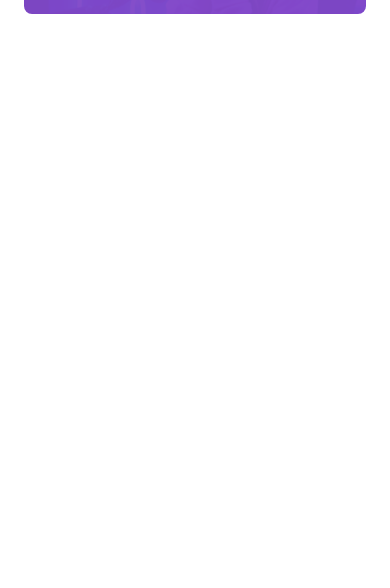
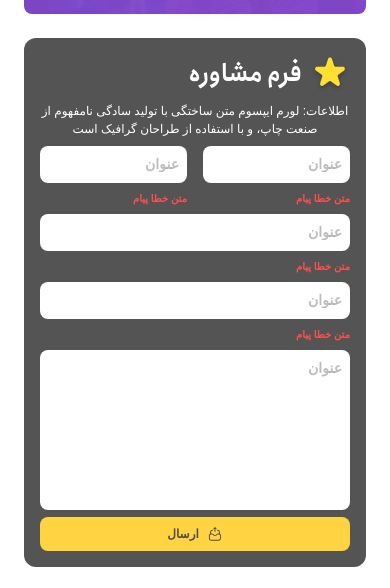
Before and after one commit to merajpiri1383/matzon-frontend, a Next.js app: page / in a window 390 px wide. Shown: the part 843-1431 px from the top of the page. Before the commit the page ends 881 px from the top, so only its background shows below. Built offline with nearby package versions, Linux system fonts and the light colour scheme.

Commit message:
Add Form Mobile

```diff
--- /dev/null
+++ b/app/components/form.tsx
@@ -0,0 +1,19 @@
+"use client"
+import dynamic from "next/dynamic";
+import useDeviceType from "@/utils/hooks/deviceType";
+const FormMobile = dynamic(() => import("@/app/components/formMobile"),{ssr : false});
+
+const Form = () => {
+
+    const deviceType = useDeviceType();
+
+    return (
+        <>
+            {
+                deviceType === "desktop" ?
+                "" :
+                <FormMobile />
+            }
+        </>
+    )
+};export default Form;
--- /dev/null
+++ b/app/components/formMobile.tsx
@@ -0,0 +1,73 @@
+import StarIcon from "@/components/icons/home/star";
+import UploadIcon from "@/components/icons/home/upload";
+
+const FormMobile = () => {
+
+    return (
+        <div className="bg-[#545454] rounded-[12px] m-6 p-4">
+            <div className="flex items-center justify-end gap-2">
+                <p className="text-[#FFFFFF] anjoman-font font-black text-[24px]">فرم مشاوره</p>
+                <div className="size-[40px]">
+                    <StarIcon />
+                </div>
+            </div>
+            <p className="text-[#FFFFFF] text-[12px] my-2 text-center">
+                اطلاعات: لورم ایپسوم متن ساختگی با تولید سادگی نامفهوم
+                از صنعت چاپ، و با استفاده از طراحان گرافیک است</p>
+
+            <div className="grid grid-cols-2 [direction:rtl] gap-x-4">
+                <div className="col-span-1">
+                    <input
+                        type="text"
+                        placeholder="عنوان"
+                        className="bg-[#FFFFFF] text-[#7B7B7B] rounded-[8px]
+                        text-[14px] font-semibold p-2 w-full outline-none"
+                    />
+                    <p className="text-[#FF4F4F] font-semibold text-[10px] my-2">متن خطا پیام</p>
+                </div>
+                <div className="col-span-1">
+                    <input
+                        type="text"
+                        placeholder="عنوان"
+                        className="bg-[#FFFFFF] text-[#7B7B7B] rounded-[8px]
+                        text-[14px] font-semibold p-2 w-full outline-none"
+                    />
+                    <p className="text-[#FF4F4F] font-semibold text-[10px] my-2">متن خطا پیام</p>
+                </div>
+
+                <div className="col-span-2">
+                    <input
+                        type="text"
+                        placeholder="عنوان"
+                        className="bg-[#FFFFFF] text-[#7B7B7B] rounded-[8px]
+                        text-[14px] font-semibold p-2 w-full outline-none"
+                    />
+                    <p className="text-[#FF4F4F] font-semibold text-[10px] my-2">متن خطا پیام</p>
+                </div>
+                <div className="col-span-2">
+                    <input
+                        type="text"
+                        placeholder="عنوان"
+                        className="bg-[#FFFFFF] text-[#7B7B7B] rounded-[8px]
+                        text-[14px] font-semibold p-2 w-full outline-none"
+                    />
+                    <p className="text-[#FF4F4F] font-semibold text-[10px] my-2">متن خطا پیام</p>
+                </div>
+
+                <div className="col-span-2">
+                    <textarea
+                        placeholder="عنوان"
+                        className="bg-[#FFFFFF] text-[#7B7B7B] rounded-[8px] h-40
+                        text-[14px] font-semibold p-2 w-full outline-none resize-none"></textarea>
+                </div>
+            </div>
+
+            <div className="bg-[#FFD342] flex items-center justify-center gap-2 py-[8px] rounded-[8px]">
+                <p className="text-[12px] font-semibold text-[#4F4F4F]">ارسال</p>
+                <div className="size-[16px]">
+                    <UploadIcon />
+                </div>
+            </div>
+        </div>
+    )
+}; export default FormMobile;
--- a/app/page.tsx
+++ b/app/page.tsx
@@ -2,12 +2,14 @@
 
 const Main = dynamic(() => import("@/app/components/main"), { ssr: true });
 const Services = dynamic(() => import("@/app/components/services"),{ssr : true});
+const Form = dynamic(() => import("@/app/components/form"),{ssr : true});
 
 const Page = () => {
     return (
         <>
             <Main />
             <Services />
+            <Form />
         </>
     )
 }; export default Page;
--- /dev/null
+++ b/components/icons/home/upload.tsx
@@ -0,0 +1,17 @@
+import { FC } from "react";
+
+interface Props {
+    color?: string,
+}
+
+const UploadIcon: FC<Props> = ({ color = "#4F4F4F" }) => {
+    return (
+        <svg width="100%" height="100%" viewBox="0 0 16 17" fill="none" xmlns="http://www.w3.org/2000/svg">
+            <path d="M7.99964 6.33337C7.7263 6.33337 7.49964 6.1067 7.49964 5.83337V3.04003L7.01964 3.52003C6.8263 3.71337 6.5063 3.71337 6.31297 3.52003C6.11964 3.3267 6.11964 3.0067 6.31297 2.81337L7.6463 1.48003C7.7863 1.34003 8.0063 1.29337 8.19297 1.37337C8.37964 1.4467 8.49964 1.63337 8.49964 1.83337V5.83337C8.49964 6.1067 8.27297 6.33337 7.99964 6.33337Z" fill={color} />
+            <path d="M9.33362 3.66663C9.20695 3.66663 9.08029 3.61996 8.98029 3.51996L7.64695 2.18663C7.45362 1.99329 7.45362 1.67329 7.64695 1.47996C7.84029 1.28663 8.16029 1.28663 8.35362 1.47996L9.68695 2.81329C9.88029 3.00663 9.88029 3.32663 9.68695 3.51996C9.58695 3.61996 9.46029 3.66663 9.33362 3.66663Z" fill={color} />
+            <path d="M10.6667 15.6667H5.33333C1.5 15.6667 1.5 13.6333 1.5 11.8333V11.1667C1.5 9.68 1.5 8 4.66667 8C5.46 8 5.75333 8.19333 6.16667 8.5C6.18667 8.52 6.21333 8.53333 6.23333 8.56L6.91333 9.28C7.48667 9.88667 8.52667 9.88667 9.1 9.28L9.78 8.56C9.8 8.54 9.82 8.52 9.84667 8.5C10.26 8.18667 10.5533 8 11.3467 8C14.5133 8 14.5133 9.68 14.5133 11.1667V11.8333C14.5 14.38 13.2133 15.6667 10.6667 15.6667ZM4.66667 9C2.5 9 2.5 9.68 2.5 11.1667V11.8333C2.5 13.66 2.5 14.6667 5.33333 14.6667H10.6667C12.6533 14.6667 13.5 13.82 13.5 11.8333V11.1667C13.5 9.68 13.5 9 11.3333 9C10.8533 9 10.7533 9.06 10.4667 9.27333L9.82 9.96C9.34 10.4667 8.69333 10.7467 8 10.7467C7.30667 10.7467 6.66 10.4667 6.18 9.96L5.53333 9.27333C5.24667 9.06 5.14667 9 4.66667 9Z" fill={color} />
+            <path d="M3.33301 8.99998C3.05967 8.99998 2.83301 8.77332 2.83301 8.49998V7.16665C2.83301 5.87332 2.83301 4.26665 5.28634 4.03332C5.55301 3.99998 5.80634 4.20665 5.83301 4.48665C5.85967 4.75998 5.65967 5.00665 5.37967 5.03332C3.83301 5.17332 3.83301 5.79998 3.83301 7.16665V8.49998C3.83301 8.77332 3.60634 8.99998 3.33301 8.99998Z" fill={color} />
+            <path d="M12.6666 8.99998C12.3933 8.99998 12.1666 8.77332 12.1666 8.49998V7.16665C12.1666 5.79998 12.1666 5.17332 10.62 5.02665C10.3466 4.99998 10.1466 4.75332 10.1733 4.47998C10.2 4.20665 10.44 3.99998 10.72 4.03332C13.1733 4.26665 13.1733 5.87332 13.1733 7.16665V8.49998C13.1666 8.77332 12.94 8.99998 12.6666 8.99998Z" fill={color} />
+        </svg>
+    )
+};export default UploadIcon;
```
